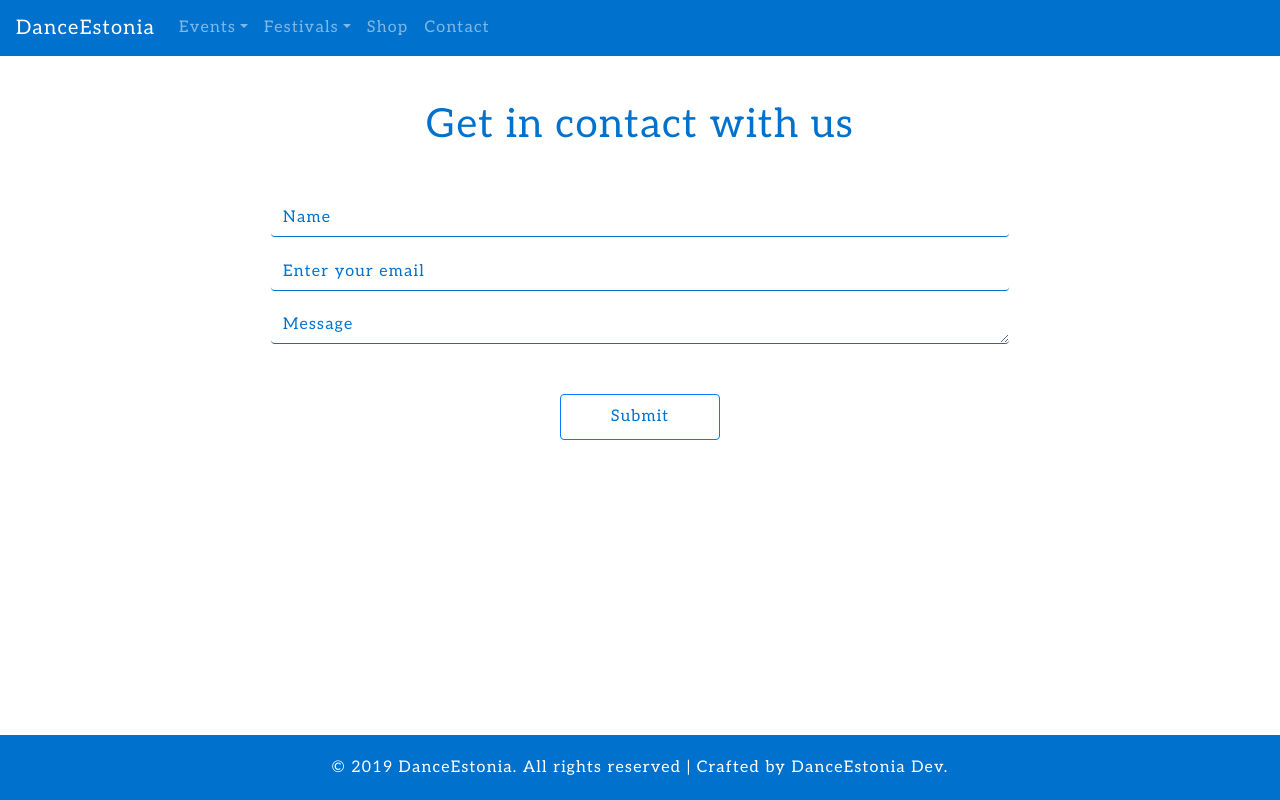
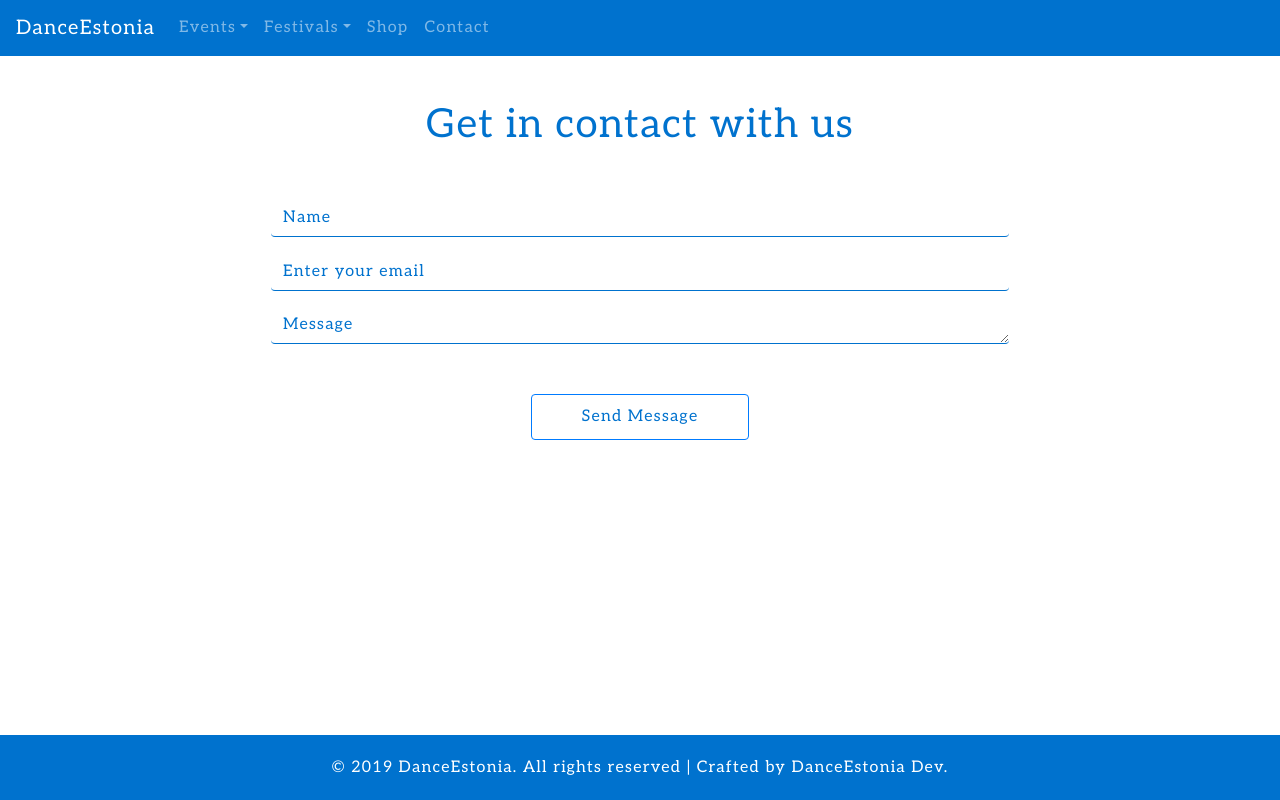
Before and after one commit to rrorrolfo/danceEstoniaClient, a React (Create React App) app in the folder client/: page /contact in a window 1280 px wide. Built offline with nearby package versions, Linux system fonts and the light colour scheme; no server answers.

Commit message:
Updated submit button text

```diff
--- a/client/src/components/contactForm/index.jsx
+++ b/client/src/components/contactForm/index.jsx
@@ -200,7 +200,7 @@ const ContactForm = () => {
             className="contact-form-submit"
             disabled={isSendingMessage}
           >
-            {isSendingMessage ? 'Sending...' : 'Submit'}
+            {isSendingMessage ? 'Sending...' : 'Send Message'}
           </Button>
         </Form>
         <Container className={messageSent ? 'successMessage' : 'isHidden'}>
```
